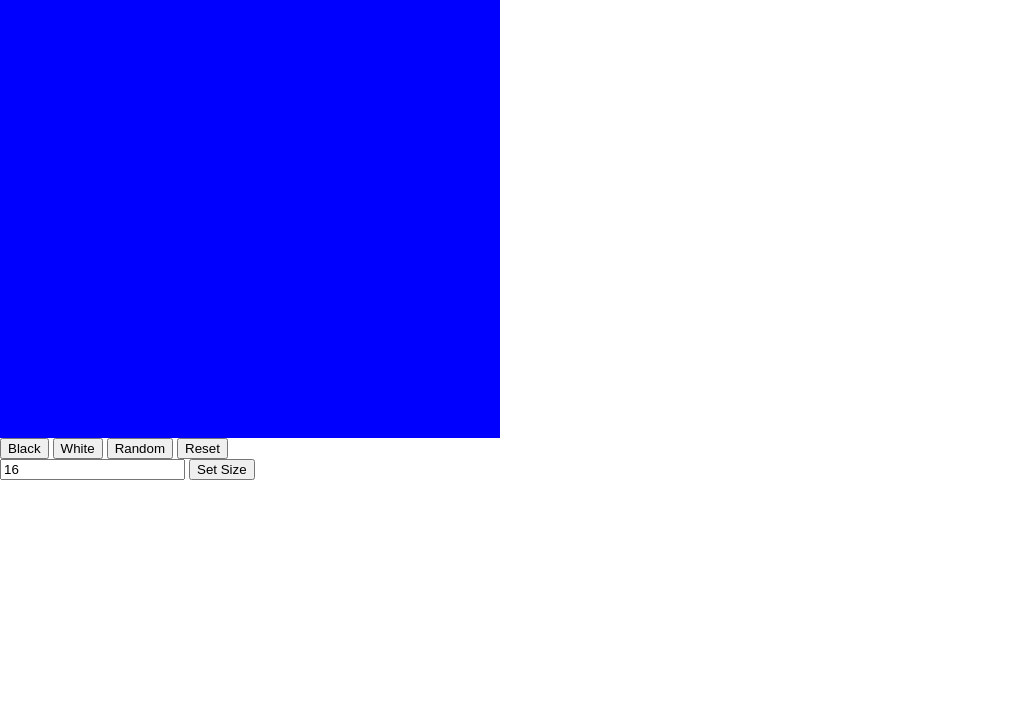
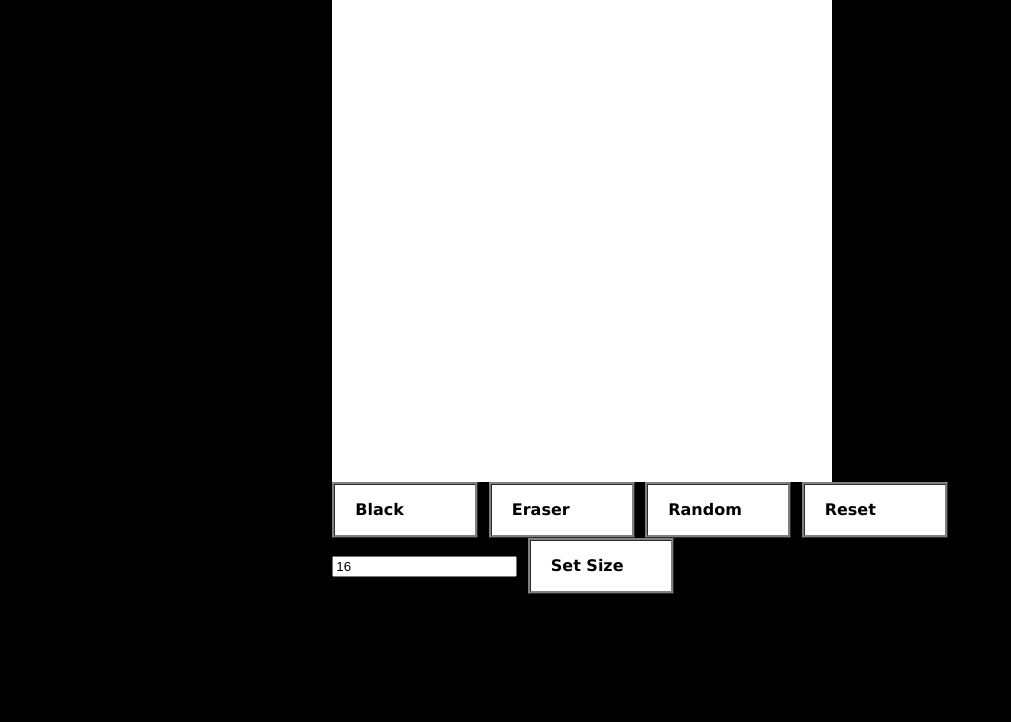
Before and after one commit to Carriane/Sketch, a plain HTML site: page index.html in a window 1280 px wide. Shown: the part 78-800 px from the top of the page, without its empty margins (0-1011 px from the left). Drawn offline with Linux system fonts and the light colour scheme.

Commit message:
added added buttons and some css'

```diff
--- a/app.js
+++ b/app.js
@@ -1,9 +1,62 @@
-const board = document.querySelector(".board");
-board.style.gridTemplateColumns = "repeat(16, 1fr)";
-board.style.gridTemplateRows = "repeat(16, 1fr)";
+let color = "black";
+let click = true;
+function populateBoard(size) {
+    const board = document.querySelector(".board");
+    let squares = board.querySelectorAll("div");
+    squares.forEach((div) => div.remove());
+    board.style.gridTemplateColumns = `repeat(${size}, 1fr)`;
+    board.style.gridTemplateRows = `repeat(${size}, 1fr)`;
 
-for(let i=0; i<256; i++){
-    let square = document.createElement("div");
-    square.style.backgroundColor = "blue";
-    board.insertAdjacentElement("beforeend", square);
+    let amount = size * size;
+    for(let i=0; i<amount; i++){
+        let square = document.createElement("div");
+        square.addEventListener("mouseover", colorSquare);
+        square.style.backgroundColor = "white";
+        board.insertAdjacentElement("beforeend", square);
+    }
+
 }
+
+populateBoard(16);
+
+function changeSize(input) {
+    if (input >=2 && input <=100){
+        populateBoard(input);
+    }else {
+        console.log("too many squares");
+    }
+
+}
+
+function colorSquare() {
+    if (click) {
+        if (color === "random") {
+            this.style.backgroundColor = `hsl(${Math.random() * 360}, 100%, 50%)`;
+        }else {
+            this.style.backgroundColor = color;
+        }
+    }
+}
+
+function changeColor(choice) {
+    color = choice;
+}
+
+function resetBoard() {
+    const board = document.querySelector(".board");
+    let squares = board.querySelectorAll("div");
+    squares.forEach((div) => div.style.backgroundColor = "white");
+}
+
+document.querySelector('body').addEventListener('click', (e) => {
+ if(e.target.tagName != 'BUTTON'){
+    click = !click;
+    if (click) {
+        document.querySelector(".mode").textContent = "Mode: Sketching";
+    }else {
+        document.querySelector(".mode").textContent = "Mode: Not Sketching";
+    }
+ }
+});
+
+document.body.style.backgroundColor = "black";
--- a/index.html
+++ b/index.html
@@ -13,16 +13,18 @@
         <div class="title">
             <h1>SketchPad</h1>
         </div>
+        <div class="mode">Mode: Sketching</div>
         <div class="content">
             <div class="board"></div>
             <div class="buttons">
-                <button>Black</button>
-                <button>White</button>
-                <button>Random</button>
-                <button>Reset</button>
+                <button onclick="changeColor('black')">Black</button>
+                <button onclick="changeColor('white')">Eraser</button>
+                <button onclick="changeColor('random')">Random</button>
+                <button onclick="resetBoard()">Reset</button>
             </div>
-            <div><input type="text" placeholder="size of board" value="16" />
-                 <button>Set Size</button>
+            <div class="input">
+                <input type="text" placeholder="size of board" value="16"  onchange="changeSize(this.value)" />
+                <button>Set Size</button>
             </div>
         </div>
     </div>
--- a/styles.css
+++ b/styles.css
@@ -3,3 +3,50 @@
     height: 500px;
     display: grid;
 }
+
+
+.container {
+    display: flex;
+    flex-flow: wrap;
+    align-content: center;
+    justify-content: center;
+    flex-direction: column;
+    font-weight: bolder;
+    font-size: 30px;
+    font-family: 'Lucida Sans', 'Lucida Sans Regular', 'Lucida Grande', 'Lucida Sans Unicode', Geneva, Verdana, sans-serif;
+    color: white;
+}
+
+.content {
+    border-width: 4px;
+    border-color: red;
+    border-radius: 3px;
+
+}
+
+.title, .mode{
+  align-self: center;
+}
+
+button {
+    all: unset;
+    width: 100px;
+    height: 30px;
+    font-size: 16px;
+    background: transparent;
+    border: grey;
+    border-style: ridge;
+    position: relative;
+    color: black!important;
+    background-color: white;
+    cursor: pointer;
+    z-index: 1;
+    padding: 10px 20px;
+    white-space: nowrap;
+    user-select: none;
+    -webkit-user-select: none;
+    touch-action: manipulation;
+    align-content: center;
+    justify-content: center;
+
+}
```
